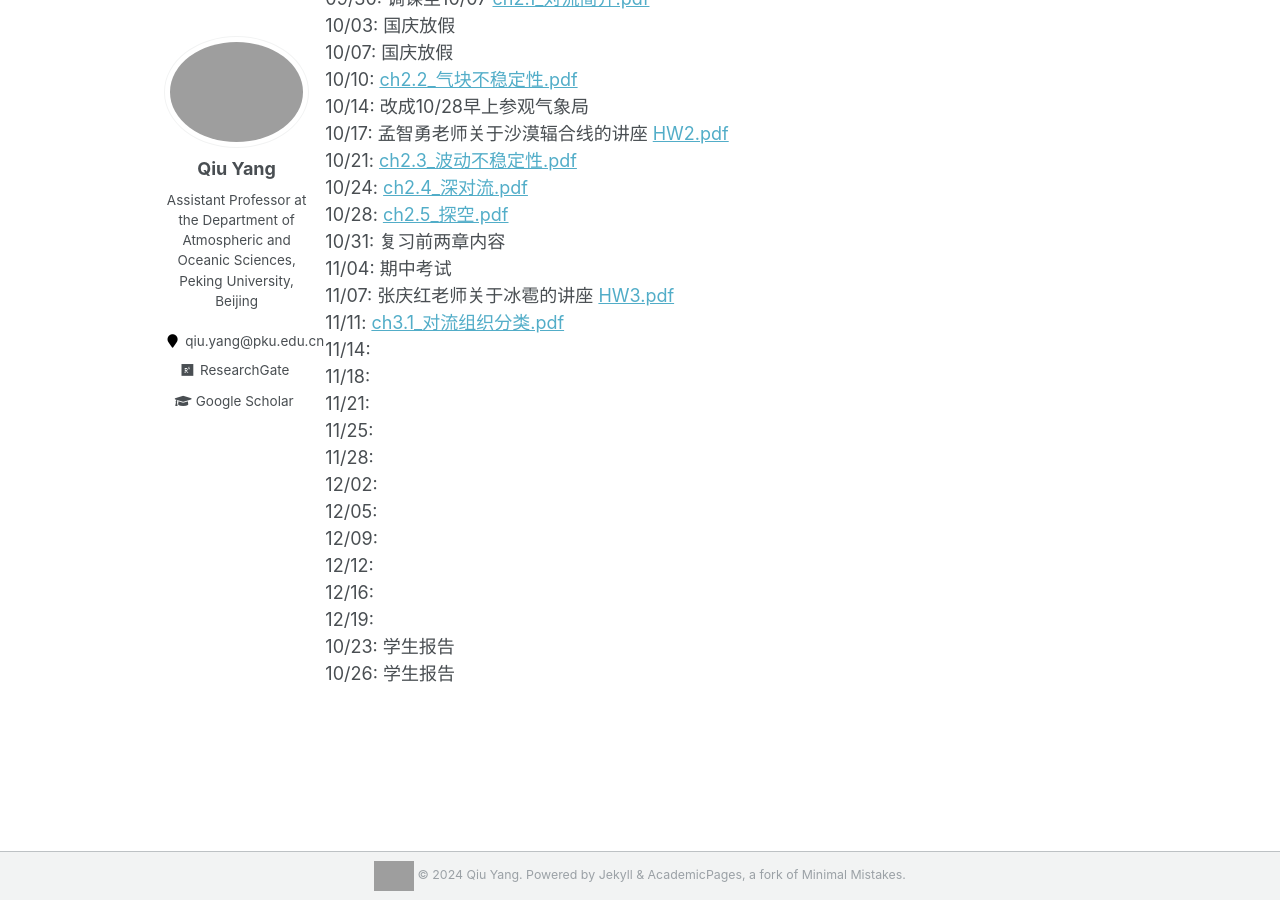
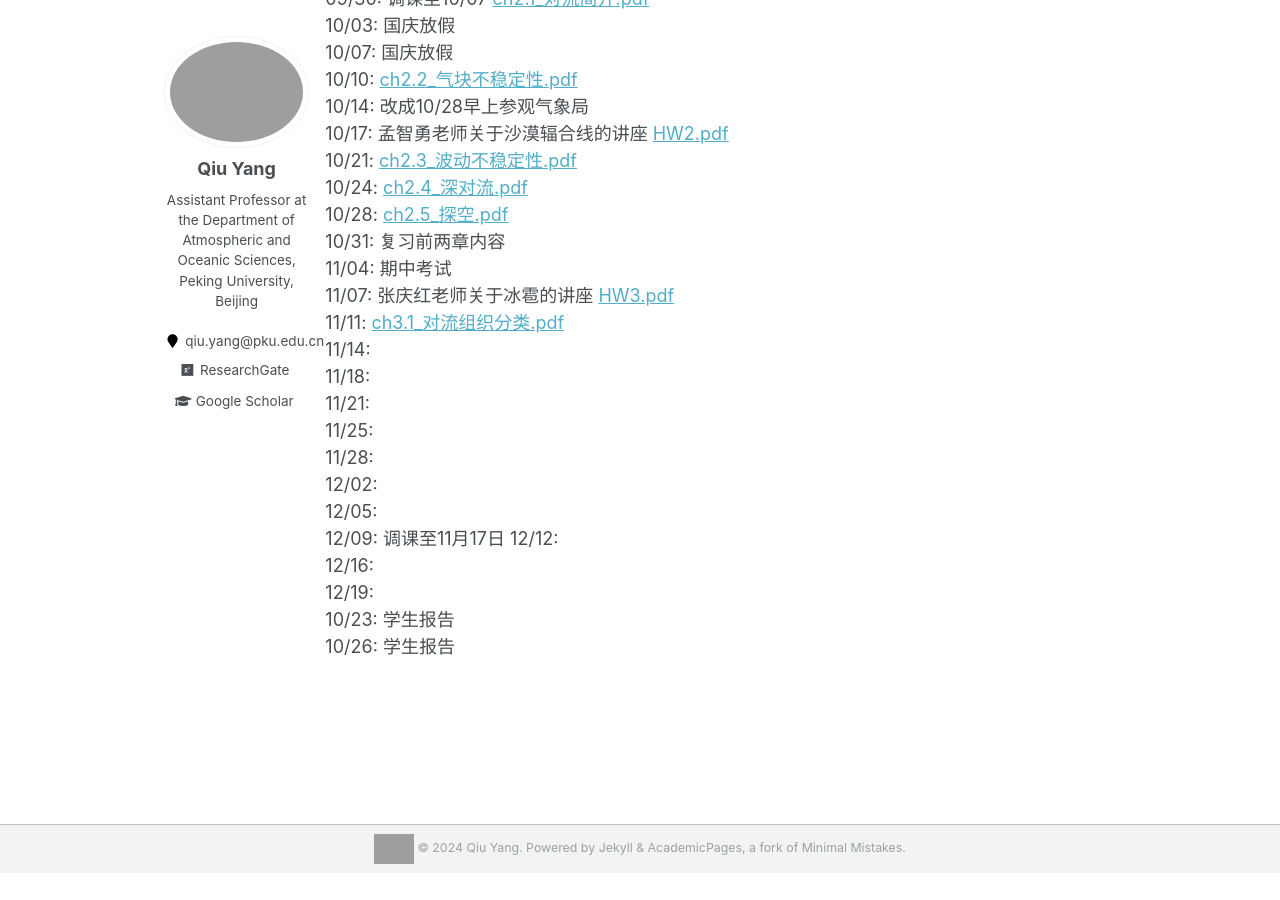
Before and after one commit to qiuyang50/qiuyang50.github.io, a Jekyll site: the page built from _pages/mesoscale_2024fall.md, in a window 1280 px wide and 900 px high, scrolled down 505 px. Built offline with Jekyll 4.4.1, drawn with Linux system fonts in a browser that asks for light colours; after the commit the page ends 1378 px from its top, so only the background shows below that; grey boxes are pictures that could not be loaded.

Commit message:
Update mesoscale_2024fall.md

```diff
--- a/_pages/mesoscale_2024fall.md
+++ b/_pages/mesoscale_2024fall.md
@@ -37,7 +37,7 @@
 11/28:
 12/02:
 12/05:
-12/09:
+12/09: 调课至11月17日
 12/12:
 12/16:
 12/19:
```
